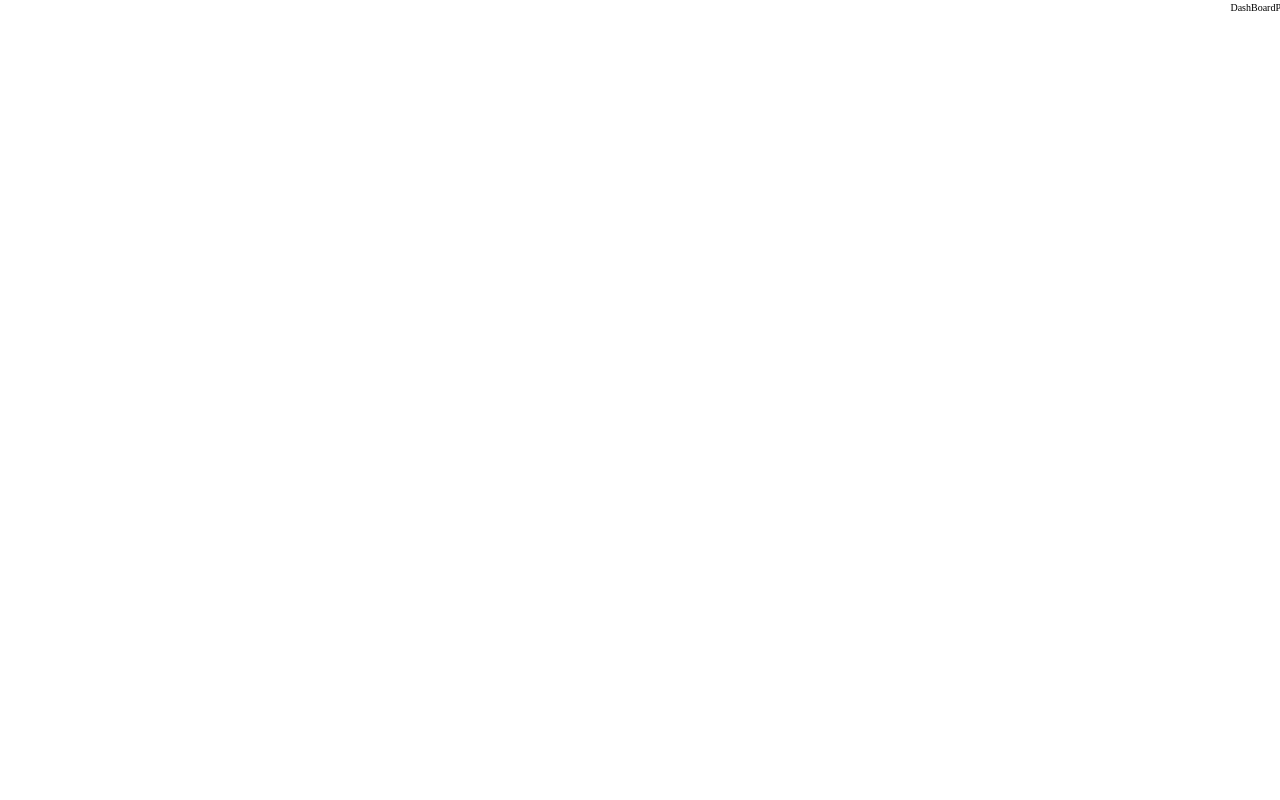
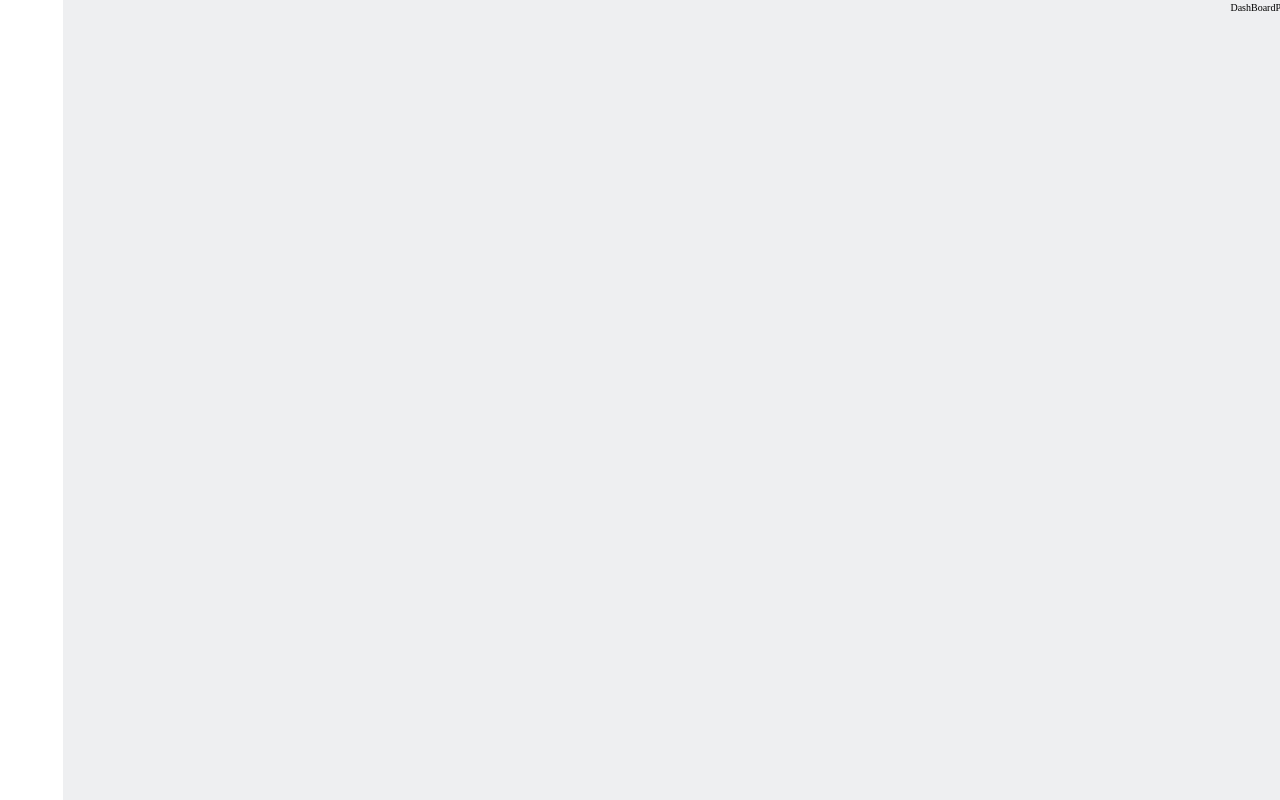
Before and after one commit to mahsanajafii/e-commerce, a React (Vite) app: page / in a window 1280 px wide. Built offline with nearby package versions, Linux system fonts and the light colour scheme.

Commit message:
feat: :lipstick: add background color to content component
#19

```diff
--- a/src/layout/content/Content.tsx
+++ b/src/layout/content/Content.tsx
@@ -6,7 +6,7 @@ interface IContent {
 
 const content = ({children} : IContent) => {
   return (
-    <section className='w-full'>{children}</section>
+    <section className='w-full bg-base-backgrond'>{children}</section>
   )
 }
 
```
